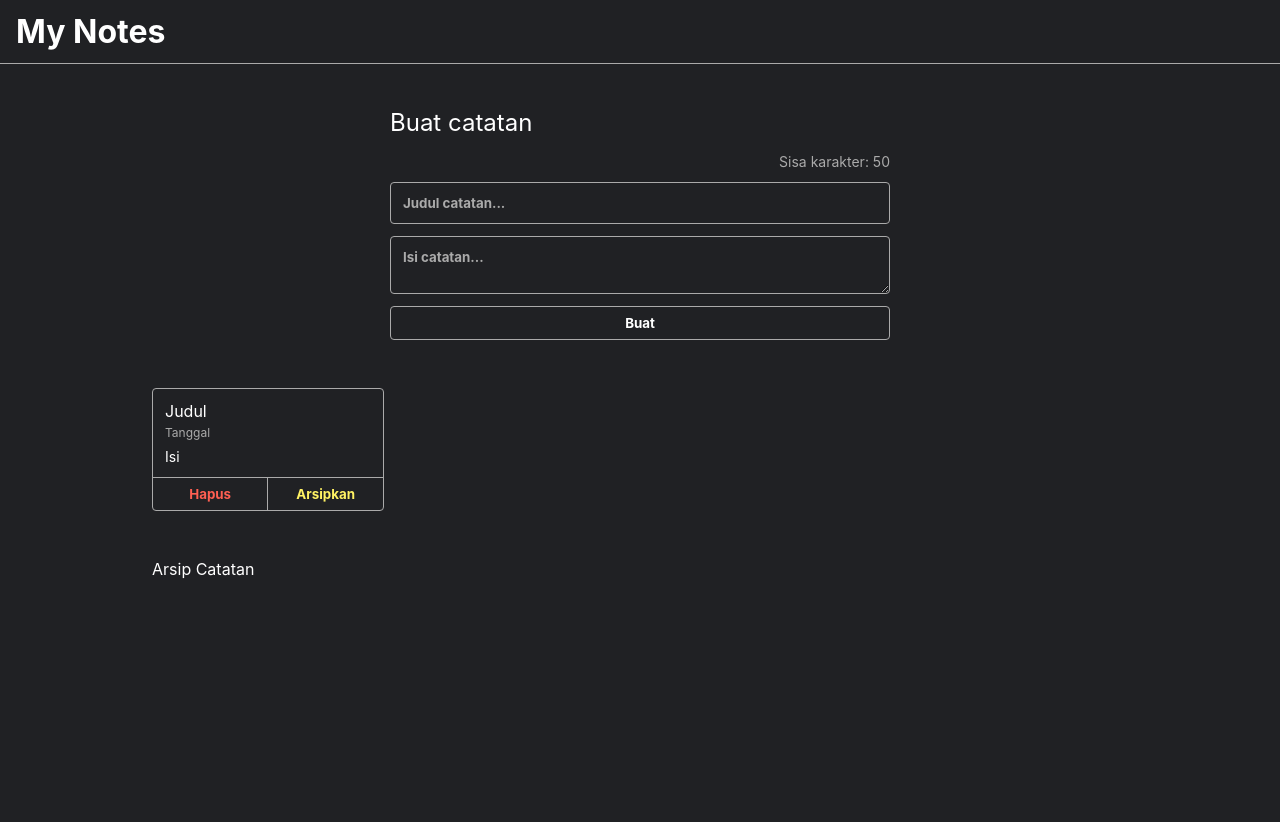
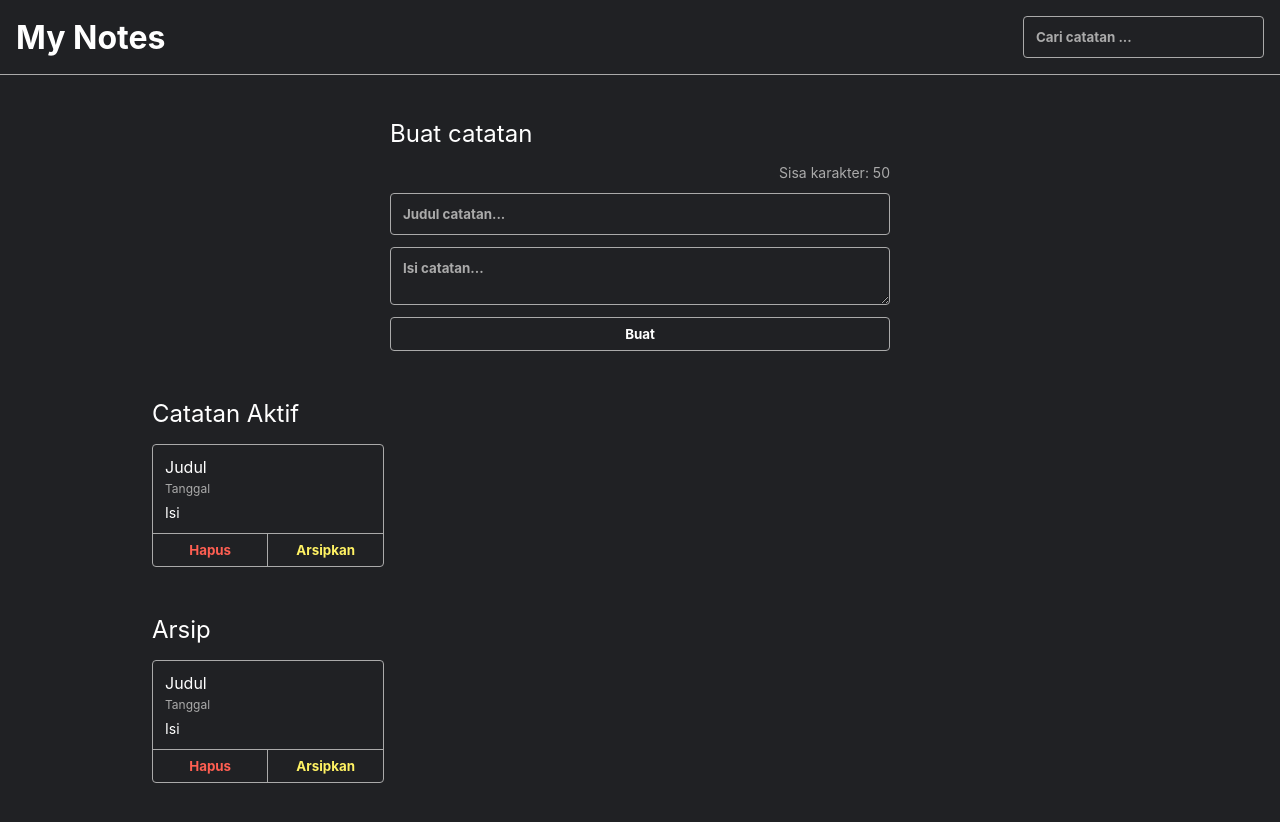
Before and after one commit to denbahrul/NotesApps, a React (Vite) app: page / in a window 1280 px wide. Shown: the top 822 px of the page. Before the commit the page ends 800 px from the top, so only its background shows below. Built offline with nearby package versions, Linux system fonts and the light colour scheme.

Commit message:
membuat UI aplikasi

```diff
--- a/src/components/Header.jsx
+++ b/src/components/Header.jsx
@@ -4,6 +4,7 @@ function Header () {
     return (
         <div className="note-app__header">
             <h1>My Notes</h1>
+            <input type="text" placeholder="Cari catatan ..."/>
         </div>
     )
 }
--- a/src/components/MainPage.jsx
+++ b/src/components/MainPage.jsx
@@ -9,8 +9,10 @@ function MainPage() {
             <Header/>
             <div className="note-app__body">
                 <FormInput/>
+                <h2>Catatan Aktif</h2>
                 <NoteList/>
-                <p>Arsip Catatan</p>
+                <h2>Arsip</h2>
+                <NoteList/>
             </div>
         </div>
     )
```
